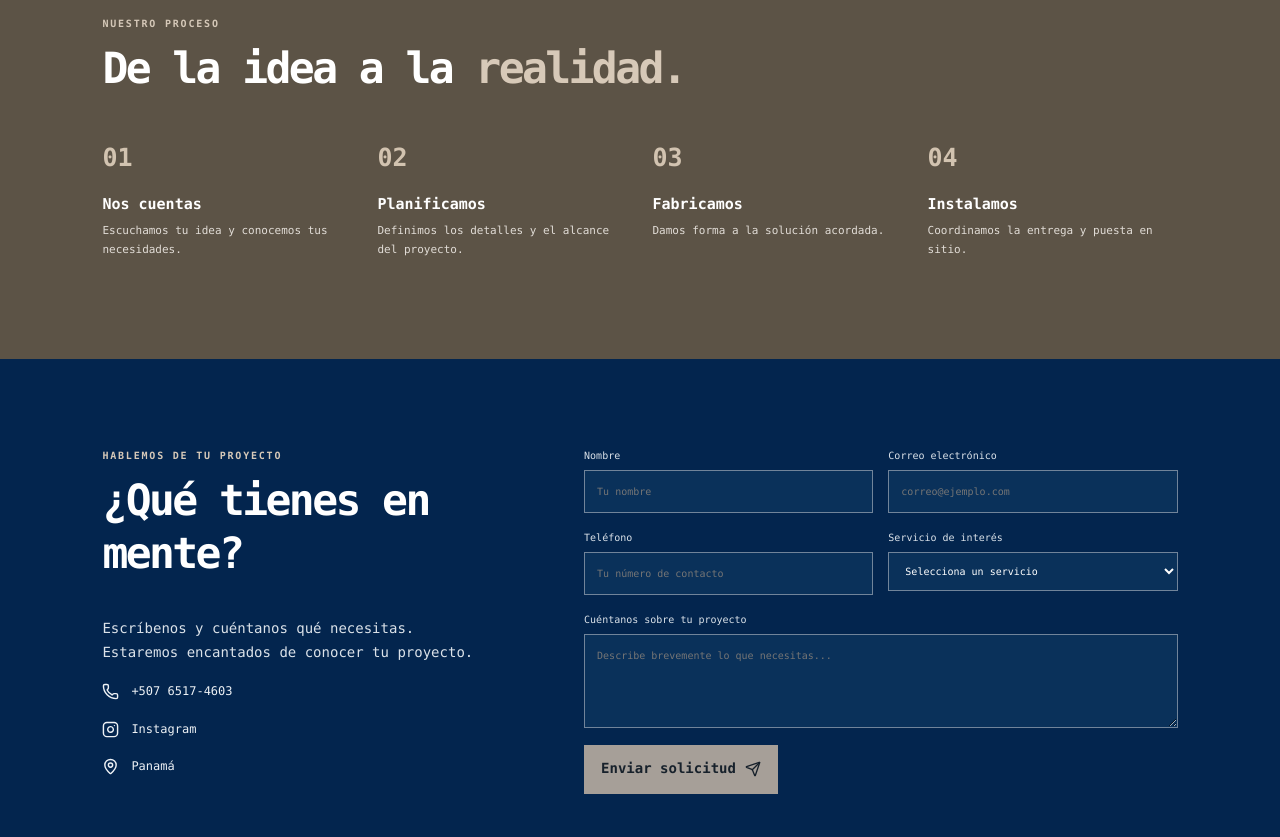
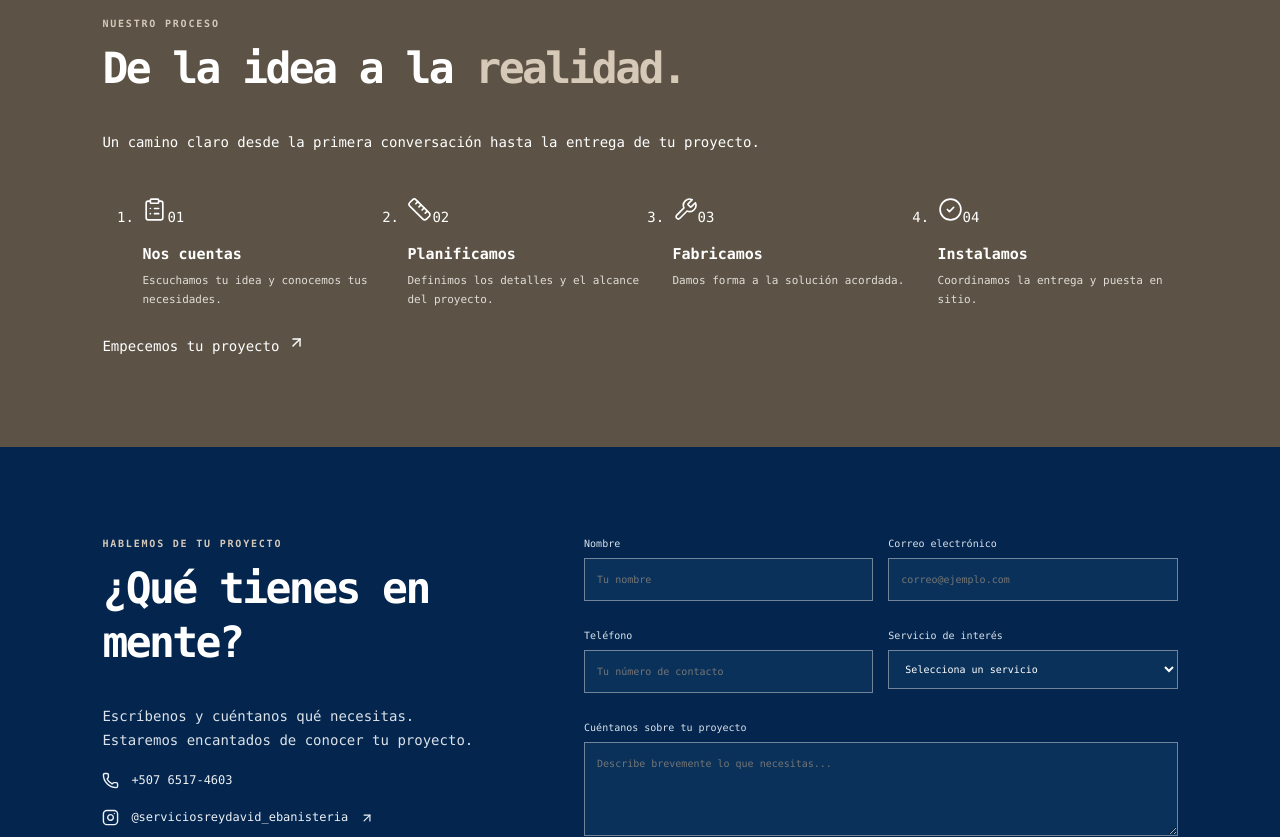
Before and after one commit to ct24danielagonzalez/EBANISTERIA-REY-DAVID, a React (Vite) app: page / in a window 1280 px wide. Shown: the part 2400-3237 px from the top of the page. Built offline with nearby package versions, Linux system fonts and the light colour scheme; no server answers; the database is empty.

Commit message:
Mejorar proceso, contacto, enlaces sociales y accesibilidad

```diff
--- a/frontend/src/App.jsx
+++ b/frontend/src/App.jsx
@@ -2,13 +2,22 @@ import { guardarSolicitud } from './services/contactRequests.js';
 import ProjectGallery from './components/ProjectGallery.jsx';
 import { useState } from 'react';
 import ChatAssistant from './components/ChatAssistant.jsx';
-import { Menu, X, ArrowUpRight, Hammer, Sofa, Store, Volume2, Phone, Mail, MapPin, Instagram, Send } from 'lucide-react';
+import { Menu, X, ArrowUpRight, Hammer, Sofa, Store, Volume2, Phone, MapPin, Instagram, Send, ClipboardList, Ruler, Wrench, CheckCircle2, MessageCircle } from 'lucide-react';
 
 const services = [
   { icon: Hammer, title: 'Ebanistería', text: 'Diseño, fabricación e instalación de soluciones personalizadas en madera.' },
   { icon: Sofa, title: 'Muebles a medida', text: 'Muebles funcionales y duraderos, adaptados a tu espacio y necesidades.' },
   { icon: Store, title: 'Stands y exhibidores', text: 'Espacios para ferias y eventos que ayudan a presentar tu marca.' },
   { icon: Volume2, title: 'Equipos de sonido', text: 'Servicios relacionados con equipos de sonido para proyectos y eventos.' }
+];
+
+const instagramUrl = 'https://www.instagram.com/serviciosreydavid_ebanisteria/';
+
+const processSteps = [
+  { icon: ClipboardList, number: '01', title: 'Nos cuentas', text: 'Escuchamos tu idea y conocemos tus necesidades.' },
+  { icon: Ruler, number: '02', title: 'Planificamos', text: 'Definimos los detalles y el alcance del proyecto.' },
+  { icon: Wrench, number: '03', title: 'Fabricamos', text: 'Damos forma a la solución acordada.' },
+  { icon: CheckCircle2, number: '04', title: 'Instalamos', text: 'Coordinamos la entrega y puesta en sitio.' }
 ];
 
 function Header() {
@@ -18,8 +27,8 @@ function Header() {
     <a className="brand" href="#inicio" aria-label="Ebanistería Rey David, inicio">
       <span className="brand-mark">RD</span><span className="brand-name">REY DAVID<small>EBANISTERÍA & MULTISERVICIOS</small></span>
     </a>
-    <button className="menu-toggle" onClick={() => setMenuOpen(!menuOpen)} aria-label="Abrir menú">{menuOpen ? <X /> : <Menu />}</button>
-    <nav className={menuOpen ? 'navigation navigation-open' : 'navigation'}>
+    <button className="menu-toggle" onClick={() => setMenuOpen(!menuOpen)} aria-label={menuOpen ? 'Cerrar menú' : 'Abrir menú'} aria-expanded={menuOpen} aria-controls="main-navigation">{menuOpen ? <X /> : <Menu />}</button>
+    <nav id="main-navigation" aria-label="Navegación principal" className={menuOpen ? 'navigation navigation-open' : 'navigation'}>
       {links.map(([label, href]) => <a key={href} href={href} onClick={() => setMenuOpen(false)}>{label}</a>)}
       <a className="nav-cta" href="#contacto" onClick={() => setMenuOpen(false)}>Cotizar proyecto <ArrowUpRight size={16} /></a>
     </nav>
@@ -109,19 +118,26 @@ async function handleSubmit(event) {
 
       <ProjectGallery />
 
-      <section className="process section">
-        <p className="eyebrow">NUESTRO PROCESO</p><h2>De la idea a la <em>realidad.</em></h2>
-        <div className="steps">{[['01', 'Nos cuentas', 'Escuchamos tu idea y conocemos tus necesidades.'], ['02', 'Planificamos', 'Definimos los detalles y el alcance del proyecto.'], ['03', 'Fabricamos', 'Damos forma a la solución acordada.'], ['04', 'Instalamos', 'Coordinamos la entrega y puesta en sitio.']].map(([number, title, text]) => <article key={number}><b>{number}</b><h3>{title}</h3><p>{text}</p></article>)}</div>
+      <section className="process section" id="proceso" aria-labelledby="process-title">
+        <div className="process-heading">
+          <div><p className="eyebrow">NUESTRO PROCESO</p><h2 id="process-title">De la idea a la <em>realidad.</em></h2></div>
+          <p>Un camino claro desde la primera conversación hasta la entrega de tu proyecto.</p>
+        </div>
+        <ol className="steps">{processSteps.map(({ icon: Icon, number, title, text }) => <li className="process-step" key={number}>
+          <div className="process-step-top"><span className="process-icon"><Icon size={25} strokeWidth={1.6} aria-hidden="true" /></span><span className="process-number">{number}</span></div>
+          <h3>{title}</h3><p>{text}</p>
+        </li>)}</ol>
+        <a className="process-link" href="#contacto">Empecemos tu proyecto <ArrowUpRight size={17} /></a>
       </section>
 
       <section className="contact section" id="contacto">
-        <div className="contact-copy"><p className="eyebrow">HABLEMOS DE TU PROYECTO</p><h2>¿Qué tienes en mente?</h2><p>Escríbenos y cuéntanos qué necesitas. Estaremos encantados de conocer tu proyecto.</p><a href="tel:+50765174603"><Phone size={17} /> +507 6517-4603</a><a href="https://www.instagram.com/" target="_blank" rel="noreferrer"><Instagram size={17} /> Instagram</a><span><MapPin size={17} /> Panamá</span></div>
+        <div className="contact-copy"><p className="eyebrow">HABLEMOS DE TU PROYECTO</p><h2>¿Qué tienes en mente?</h2><p>Escríbenos y cuéntanos qué necesitas. Estaremos encantados de conocer tu proyecto.</p><a href="tel:+50765174603"><Phone size={17} /> +507 6517-4603</a><a href={instagramUrl} target="_blank" rel="noopener noreferrer" aria-label="Visitar Instagram de Ebanistería Rey David"><Instagram size={17} /> @serviciosreydavid_ebanisteria <ArrowUpRight size={14} /></a><a href="https://wa.me/50765174603" target="_blank" rel="noopener noreferrer"><MessageCircle size={17} /> Escríbenos por WhatsApp</a><span><MapPin size={17} /> Panamá</span></div>
         <form className="contact-form" onSubmit={handleSubmit}>
-          <label>Nombre<input name="name" required placeholder="Tu nombre" /></label>
-          <label>Correo electrónico<input name="email" type="email" required placeholder="correo@ejemplo.com" /></label>
-          <label>Teléfono<input name="phone" placeholder="Tu número de contacto" /></label>
+          <label>Nombre<input name="name" autoComplete="name" maxLength={120} required placeholder="Tu nombre" /></label>
+          <label>Correo electrónico<input name="email" type="email" autoComplete="email" maxLength={254} required placeholder="correo@ejemplo.com" /></label>
+          <label>Teléfono<input name="phone" type="tel" autoComplete="tel" maxLength={30} placeholder="Tu número de contacto" /></label>
           <label>Servicio de interés<select name="service" required defaultValue=""><option value="" disabled>Selecciona un servicio</option><option>Ebanistería</option><option>Muebles a medida</option><option>Stands para ferias y eventos</option><option>Equipos de sonido</option><option>Otro</option></select></label>
-          <label className="field-full">Cuéntanos sobre tu proyecto<textarea name="message" rows="4" required placeholder="Describe brevemente lo que necesitas..." /></label>
+          <label className="field-full">Cuéntanos sobre tu proyecto<textarea name="message" rows="4" minLength={10} maxLength={2000} required placeholder="Describe brevemente lo que necesitas..." /></label>
           <button
           className="button button-dark"
           type="submit"
@@ -150,7 +166,7 @@ async function handleSubmit(event) {
         </form>
       </section>
     </main>
-    <footer className="footer"><a className="footer-brand" href="#inicio">EBANISTERÍA <strong>REY DAVID</strong></a><p>Soluciones a medida, hechas para durar.</p><span>© {new Date().getFullYear()} Ebanistería Rey David</span></footer>
+    <footer className="footer"><a className="footer-brand" href="#inicio">EBANISTERÍA <strong>REY DAVID</strong></a><p>Soluciones a medida, hechas para durar.</p><div className="footer-links"><a href={instagramUrl} target="_blank" rel="noopener noreferrer" aria-label="Instagram"><Instagram size={17} /></a><a href="https://wa.me/50765174603" target="_blank" rel="noopener noreferrer" aria-label="WhatsApp"><MessageCircle size={17} /></a></div><span>© {new Date().getFullYear()} Ebanistería Rey David</span></footer>
     <ChatAssistant />
   </>;
 }
```
